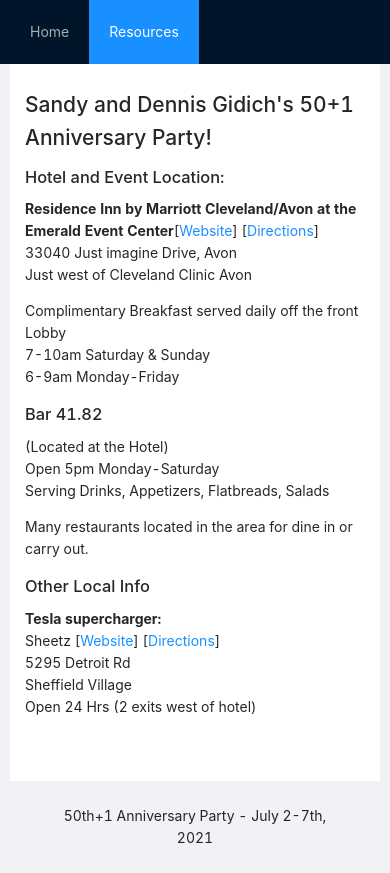
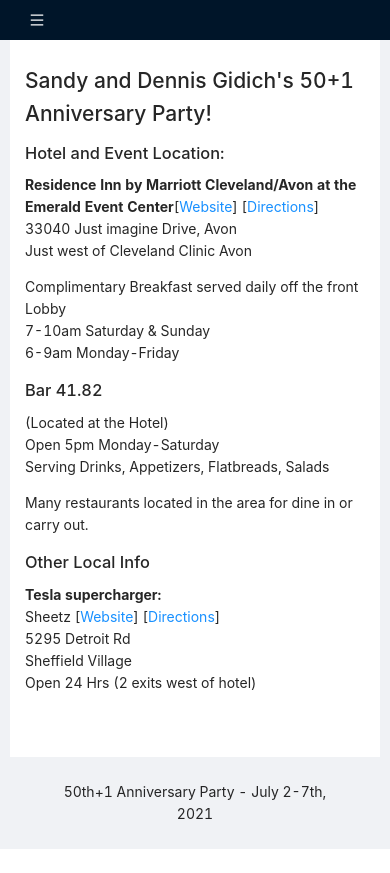
Before and after one commit to gidich/anniversary-party-website, a React (Create React App) app in the folder ui/: page /Resources in a window 390 px wide. After the commit the page ends 849 px from the top, so only its background shows below. Built offline with nearby package versions, Linux system fonts and the light colour scheme; no server answers.

Commit message:
mobile menu

```diff
--- a/ui/src/App.css
+++ b/ui/src/App.css
@@ -15,6 +15,10 @@
   margin-top:64px;
 }
 
+.ant-menu-submenu.ant-menu-submenu-popup {
+  top:60px !important;
+}
+
 @media(max-width:576px){
   .site-layout .site-layout-content {
     padding:24px 15px;
@@ -22,9 +26,15 @@
   }
   .ant-layout-content.site-layout {
     padding: 0 10px;
+    margin-top:40px;
   }
 
   .ant-layout-header {
     padding: 0 10px;
+    height: 40px;
+    line-height: 40px;
+  }
+  .ant-menu-submenu.ant-menu-submenu-popup {
+    top:40px  !important;
   }
 }
--- a/ui/src/components/resources.tsx
+++ b/ui/src/components/resources.tsx
@@ -4,6 +4,7 @@
 import { Link } from "react-router-dom";
 import { Helmet } from 'react-helmet';
 import { useGA4React } from "ga-4-react";
+import { MenuOutlined } from '@ant-design/icons';
 
 const { Header,  Content } = Layout;
 
@@ -29,7 +30,9 @@
           <title>50+1 Anniversary Celebration : Resources</title>
         </Helmet>
         <Header style={{position: "fixed", zIndex:1, width:"100%"}}>
-          <Menu theme="dark" mode="horizontal" defaultSelectedKeys={['resources']}>
+          <Row>
+            <Col xl={12} lg={12} md={12} sm={4} xs={4}>
+              <Menu theme="dark" mode="horizontal" defaultSelectedKeys={['resources']} overflowedIndicator={<MenuOutlined />} >
                 <Menu.Item key='home'>
                   <Link to={`/`}>Home</Link>
                 </Menu.Item>
@@ -37,6 +40,9 @@
                   <Link to={`/resources`}>Resources</Link>
                 </Menu.Item>
               </Menu>
+            </Col>
+            <Col xl={12} lg={12} md={12} sm={20} xs={20}></Col>
+          </Row>
         </Header>
         <Content className="site-layout">
           <div className="site-layout-content">
--- a/ui/src/components/schedule.tsx
+++ b/ui/src/components/schedule.tsx
@@ -1,9 +1,11 @@
 import React, { FC } from "react";
 import { withRouter, RouteComponentProps } from "react-router";
-import { Layout, Menu, Collapse } from 'antd';
+import { Layout, Menu, Collapse, Row, Col } from 'antd';
 import { Link } from "react-router-dom";
 import { useGA4React } from "ga-4-react";
 import { Helmet } from 'react-helmet';
+import { MenuOutlined } from '@ant-design/icons';
+
 
 const { Header,  Content } = Layout;
 const { Panel } = Collapse;
@@ -36,6 +38,10 @@
         });
     }
   }
+  /*
+
+
+          */
 
   return(
     <>
@@ -43,7 +49,9 @@
           <title>50+1 Anniversary Celebration : Schedule</title>
         </Helmet>
         <Header style={{position: "fixed", zIndex:1, width:"100%"}}>
-          <Menu theme="dark" mode="horizontal" defaultSelectedKeys={['home']}>
+          <Row>
+            <Col xl={12} lg={12} md={12} sm={4} xs={4}>
+              <Menu theme="dark" mode="horizontal" defaultSelectedKeys={['home']} overflowedIndicator={<MenuOutlined />} >
                 <Menu.Item key='home'>
                   <Link to={`/`}>Home</Link>
                 </Menu.Item>
@@ -51,6 +59,9 @@
                   <Link to={`/resources`}>Resources</Link>
                 </Menu.Item>
               </Menu>
+            </Col>
+            <Col xl={12} lg={12} md={12} sm={20} xs={20}></Col>
+          </Row>
         </Header>
         <Content className="site-layout">
           <div className="site-layout-content">
```
Lines whose indentation alone changed are shown as unchanged.
